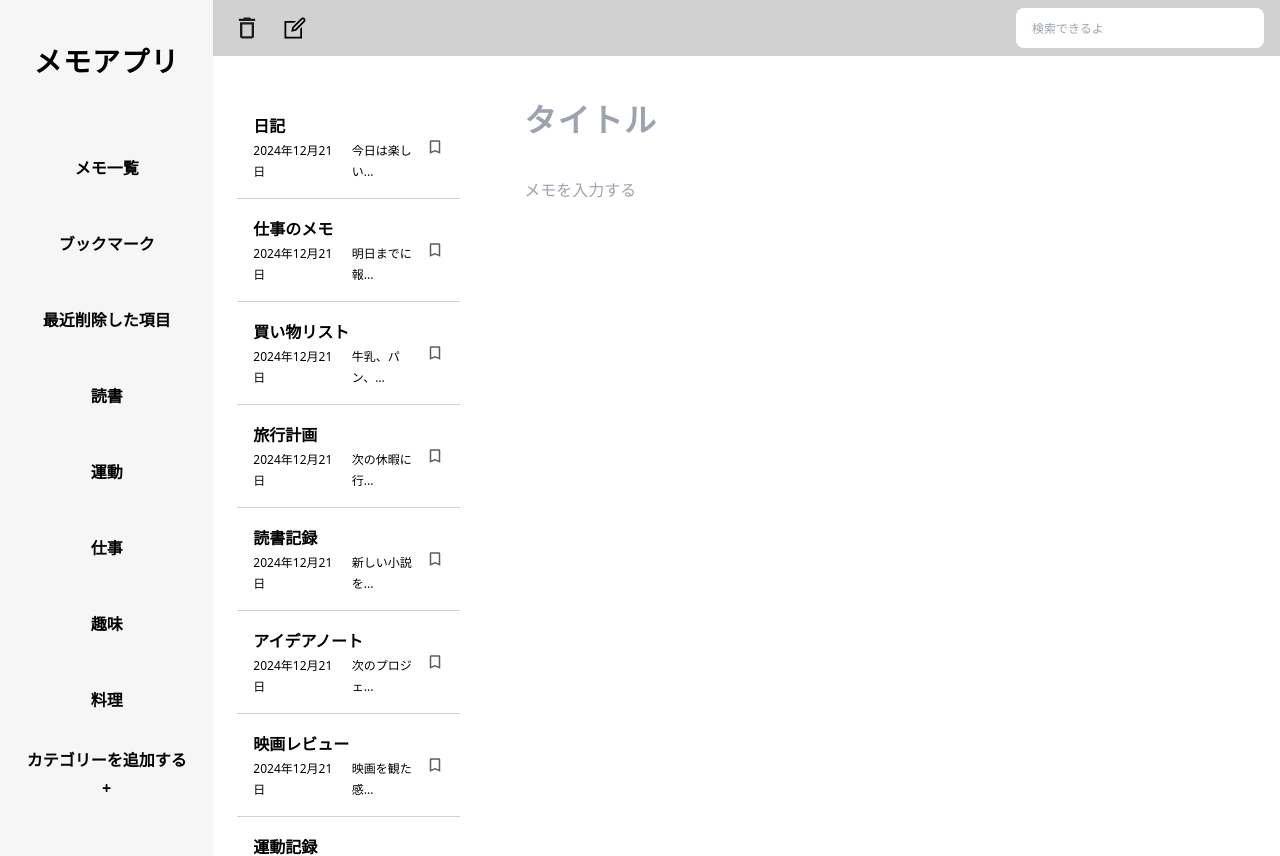
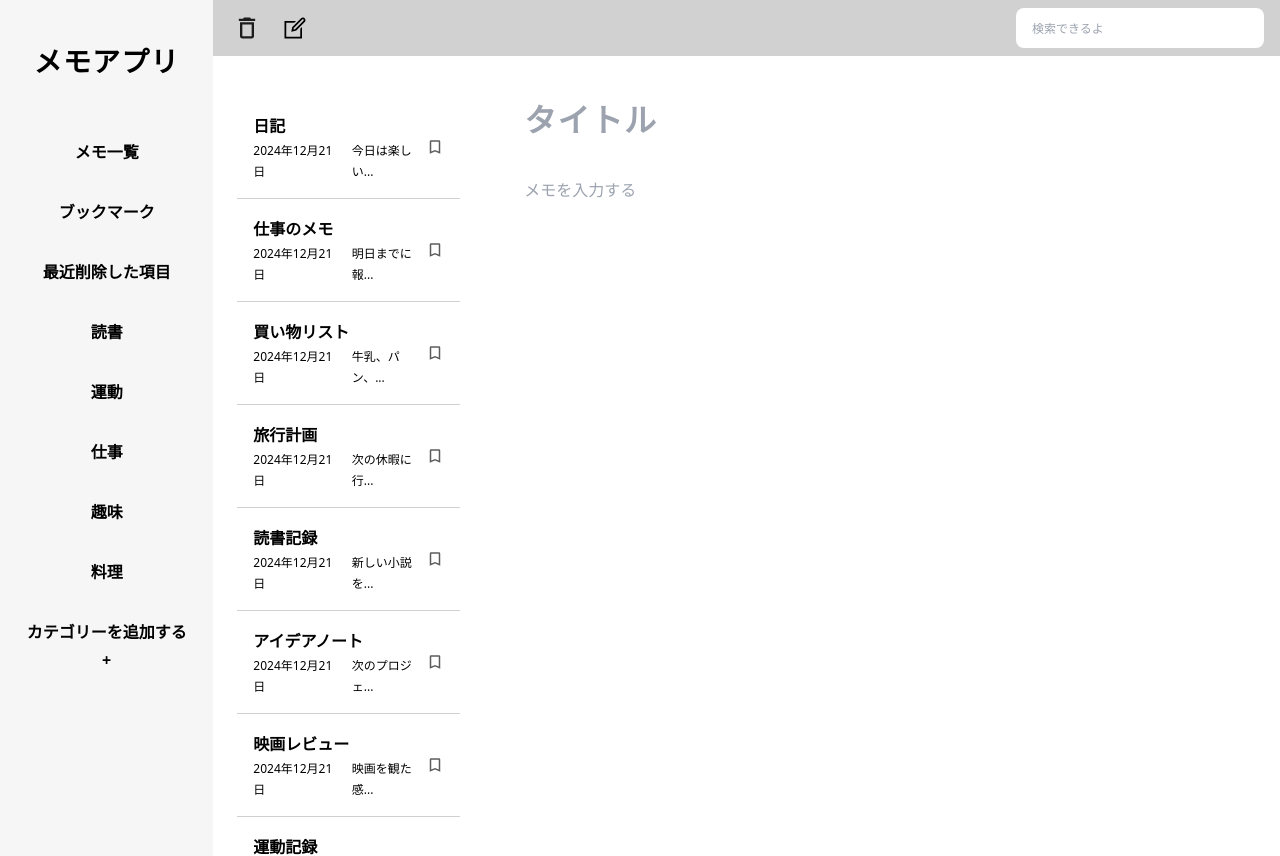
Before and after one commit to Abiti0233/memo-app-frontend, a Next.js app: page /home in a window 1280 px wide. Built offline with nearby package versions, Linux system fonts and the light colour scheme.

Commit message:
Fix: スタイル調整

```diff
--- a/src/app/layout.tsx
+++ b/src/app/layout.tsx
@@ -32,7 +32,7 @@ export default function RootLayout({
 	return (
 		<html lang="en">
 			<body
-				className={`${geistSans.variable} ${geistMono.variable} antialiased`}
+				className={`${geistSans.variable} ${geistMono.variable} overflow-hidden antialiased`}
 			>
 				{children}
 			</body>
--- a/src/components/category/category-list.tsx
+++ b/src/components/category/category-list.tsx
@@ -10,7 +10,7 @@ export default function CategoryList({
 }) {
 	return (
 		<div className={className}>
-			<ul className="flex flex-col gap-8 align-middle">
+			<ul className="flex flex-col gap-4 align-middle">
 				<li>
 					<CategoryItem name="メモ一覧" />
 				</li>
--- a/src/components/layout/side-bar.tsx
+++ b/src/components/layout/side-bar.tsx
@@ -5,8 +5,8 @@ export default async function SideBar() {
 	const category = await getCategories();
 	return (
 		<section className="w-1/5 bg-grey-50">
-			<div className="h-full px-6 pt-10">
-				<h2 className="pb-16 text-center text-headline-l">メモアプリ</h2>
+			<div className="h-full px-6 py-10">
+				<h2 className="pb-12 text-center text-headline-l">メモアプリ</h2>
 				<CategoryList category={category} className="mb-4" />
 				<button className="w-full rounded-full py-2 text-body-m-bold hover:bg-grey-100">
 					カテゴリーを追加する +
--- a/src/components/memo/memo-dashboard.tsx
+++ b/src/components/memo/memo-dashboard.tsx
@@ -12,7 +12,7 @@ export default function MemoDashboard({ memos }: { memos: Memo[] }) {
 			<div className="flex flex-col">
 				<Header />
 				<div className="flex">
-					<div className="h-screen w-[35%] overflow-y-scroll bg-white">
+					<div className="h-screen w-[35%] overflow-y-scroll bg-white pb-[100px]">
 						<MemoList
 							memos={memos}
 							selectedMemoId={selectedMemoId}
```
